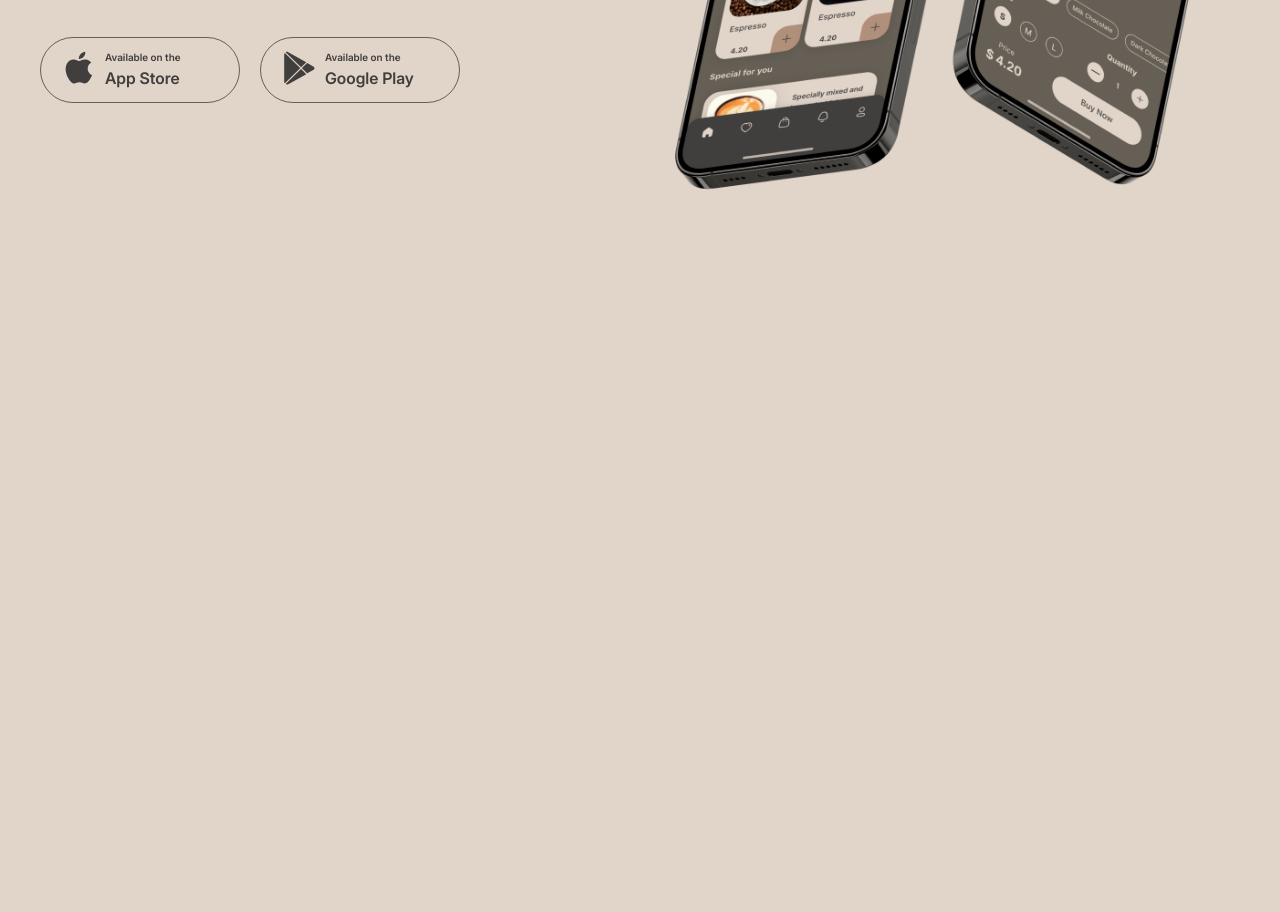
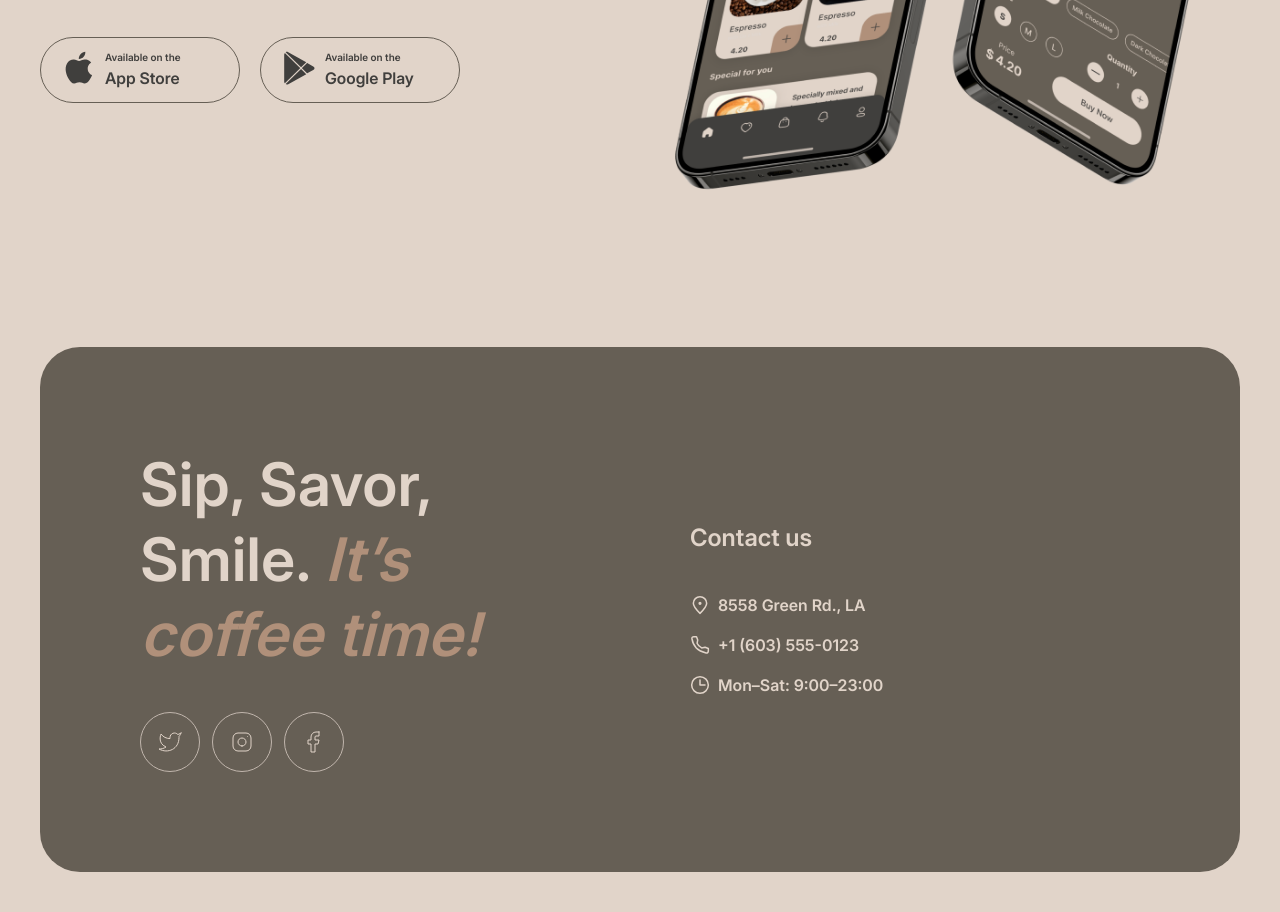
Before and after one commit to SagderovKamalIT/rsschool-landing-page, a website built with Vite: page index.html in a window 1280 px wide. Shown: the part 3600-4512 px from the top of the page. Before the commit the page ends 3897 px from the top, so only its background shows below. Built offline with nearby package versions, Linux system fonts and the light colour scheme.

Commit message:
feat: add footer section to the page

```diff
--- a/index.html
+++ b/index.html
@@ -240,7 +240,7 @@
 
                 <img class="app__text-icon" src="./assets/isons/app-section/apple-store_icon.svg" alt="app store" />
 
-                <div class="app__text-container" >
+                <div class="app__text-container">
 
                   <p>
                     Available on the
@@ -254,11 +254,11 @@
 
               </a>
 
-               <a class="app__text-button">
+              <a class="app__text-button">
 
                 <img class="app__text-icon" src="./assets/isons/app-section/google-store_icon.svg" alt="google store" />
 
-                <div class="app__text-container" >
+                <div class="app__text-container">
 
                   <p>
                     Available on the
@@ -280,7 +280,7 @@
 
           <div class="app__image">
 
-            <img class="app__image-picture" src="./assets/images/appSection/mobile-screens.png" alt="mobile screens"/>
+            <img class="app__image-picture" src="./assets/images/appSection/mobile-screens.png" alt="mobile screens" />
 
           </div>
 
@@ -291,6 +291,97 @@
       </div>
     </section>
 
+    <footer class="footer">
+
+      <div class="wrap">
+
+        <div class="footer__container">
+
+          <div class="footer__link">
+
+            <h2 class="footer__link-title">
+              Sip, Savor, Smile. <span>It’s coffee time!</span>
+            </h2>
+
+            <div class="footer__link-container">
+
+              <a href="#" class="footer__link-icon" target="_blank" rel="noopener noreferrer">
+
+                <img src="./assets/isons/footer/twitter.svg" alt="twiter icon" />
+
+              </a>
+
+              <a href="#" class="footer__link-icon" target="_blank" rel="noopener noreferrer">
+
+                <img src="./assets/isons/footer/instagram.svg" alt="twiter icon" />
+
+              </a>
+
+              <a href="#" class="footer__link-icon" target="_blank" rel="noopener noreferrer">
+
+                <img src="./assets/isons/footer/facebook.svg" alt="twiter icon" />
+
+              </a>
+
+
+
+
+            </div>
+
+
+
+          </div>
+
+          <div class="footer__adress">
+
+            <h3 class="footer__adress-header">Contact us</h3>
+
+            <ul class="footer__adress-list">
+
+              <li class="footer__adress-item">
+
+                <img src="./assets/isons/footer/adress.svg" alt="adress icon" />
+                <a href="https://share.google/Yy7kmquYp72K2r7OA" target="_blank" rel="noopener noreferrer" >
+
+                  8558 Green Rd., LA
+
+                </a>
+
+              </li>
+
+              <li class="footer__adress-item">
+
+                <img src="./assets/isons/footer/phone.svg" alt="phone icon" />
+                <a href="tel:+1 (603) 555-0123" target="_blank" rel="noopener noreferrer" >
+
+                  +1 (603) 555-0123
+                </a>
+
+              </li>
+
+
+              <li class="footer__adress-item">
+
+                <img src="./assets/isons/footer/clock.svg" alt="clock icon" />
+                <a href="#" target="_blank" rel="noopener noreferrer" >
+
+                  Mon–Sat: 9:00–23:00
+                </a>
+
+              </li>
+
+            </ul>
+
+
+
+          </div>
+
+        </div>
+
+      </div>
+
+    </footer>
+
   </main>
   </div>
 </body>
--- /dev/null
+++ b/scss/blocks/footer.scss
@@ -0,0 +1,84 @@
+.footer {
+  padding: 3.125rem 0 2.5rem 0;
+
+  &__container {
+    padding: 6.25rem;
+    background: var(--bg-container);
+    border-radius: 2.5rem;
+    display: grid;
+    grid-template-columns: 1fr 1fr;
+    gap: 6.25rem;
+  }
+
+  &__link {
+    display: flex;
+    flex-direction: column;
+    gap: 2.5rem;
+
+    &-title {
+      font-weight: 600;
+      font-size: 3.75rem;
+      line-height: 125%;
+      color: var(--text-inverse);
+
+      span {
+        font-style: italic;
+        color: var(--text-accent);
+      }
+    }
+
+    &-container {
+      display: flex;
+      flex-direction: row;
+      gap: 0.75rem;
+    }
+
+    &-icon {
+      border: 0.063rem solid var(--border-primary);
+      border-radius: 6.25rem;
+      width: 3.75rem;
+      height: 3.75rem;
+      display: flex;
+      align-items: center;
+
+      img {
+        margin: 0 auto;
+      }
+    }
+  }
+
+  &__adress {
+    display: flex;
+    flex-direction: column;
+    gap: 2.5rem;
+    height: 100%;
+    justify-content: center;
+
+    &-header {
+      font-weight: 600;
+      font-size: 1.5rem;
+      line-height: 125%;
+      color: var(--text-inverse);
+    }
+
+    &-list {
+      display: flex;
+      flex-direction: column;
+      gap: 1rem;
+    }
+
+    &-item {
+      display: flex;
+      flex-direction: row;
+      gap: 0.5rem;
+      align-items: center;
+
+      a {
+        font-weight: 600;
+        font-size: 1rem;
+        line-height: 150%;
+        color: var(--text-inverse);
+      }
+    }
+  }
+}
--- a/scss/main.scss
+++ b/scss/main.scss
@@ -13,3 +13,4 @@
 @import 'blocks/assortment.scss';
 @import 'blocks/reviews.scss';
 @import 'blocks/appSection.scss';
+@import 'blocks/footer.scss';
```
Also changed, not shown: assets/isons/footer/adress.svg (added), assets/isons/footer/clock.svg (added), assets/isons/footer/facebook.svg (added), assets/isons/footer/instagram.svg (added), assets/isons/footer/phone.svg (added), assets/isons/footer/twitter.svg (added).
